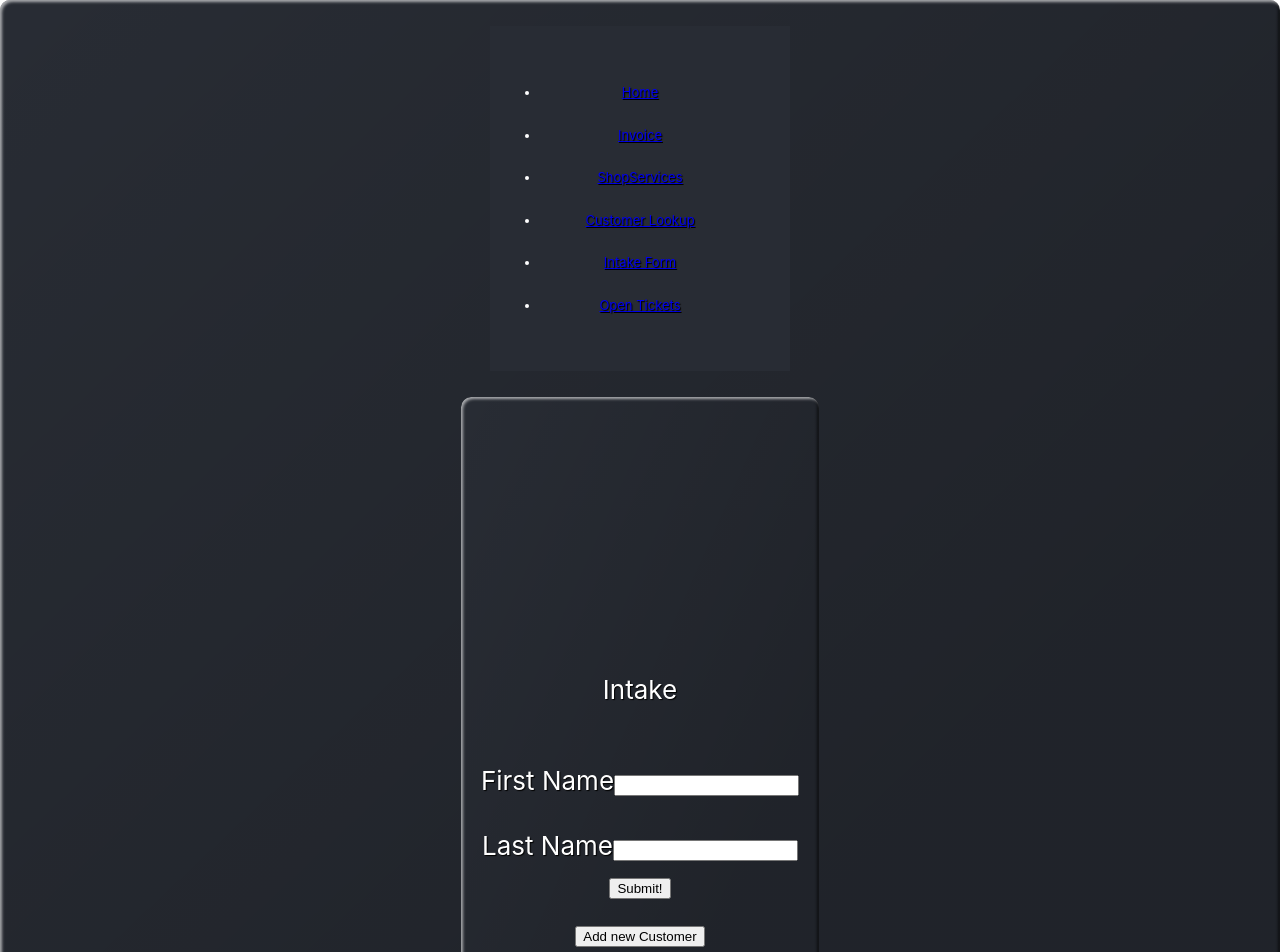
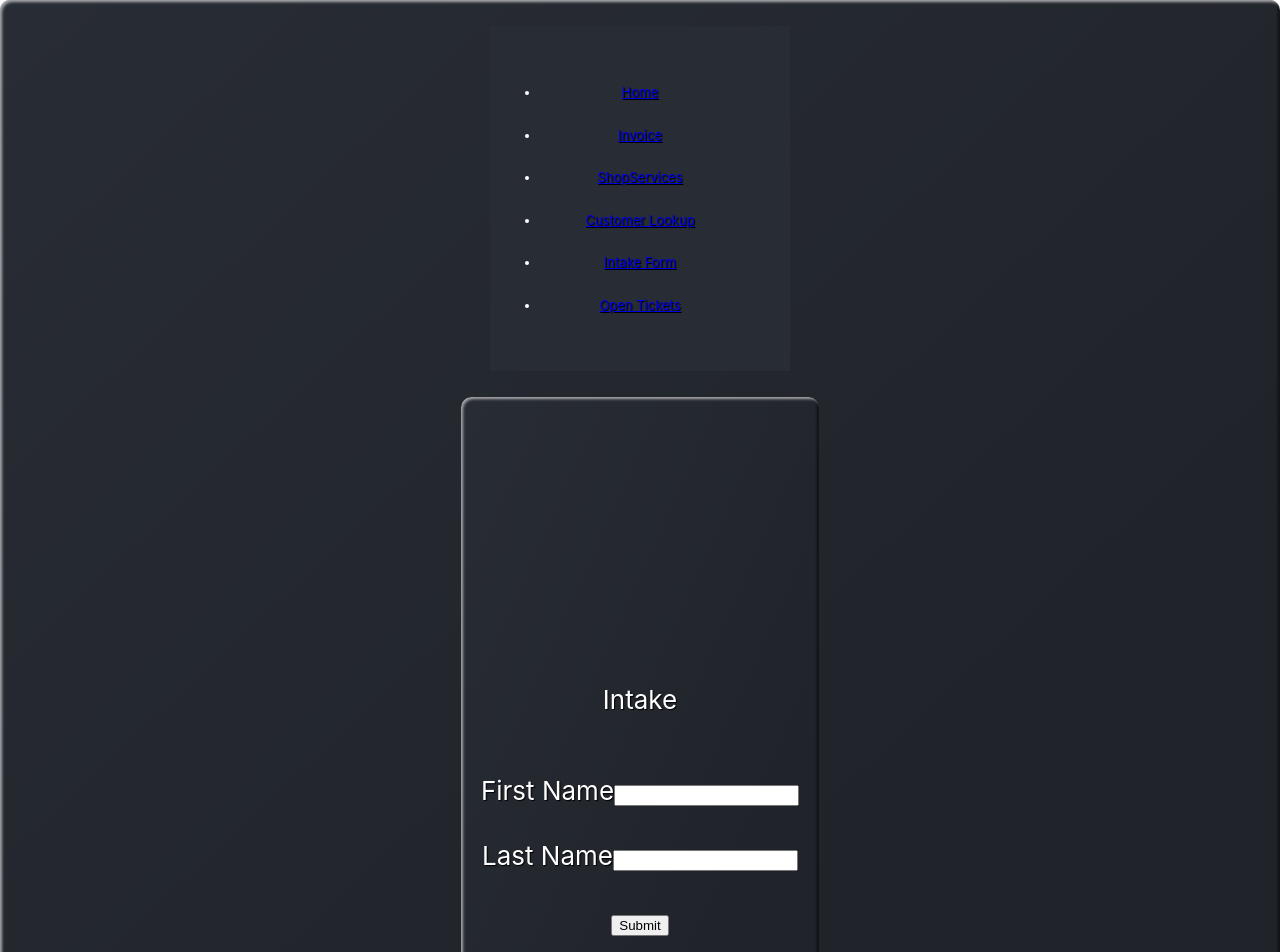
Before and after one commit to grumblefoot/AutomotiveFullStack, a React (Create React App) app: page /IntakeForm in a window 1280 px wide. Shown: the top 952 px of the page. Built offline with nearby package versions, Linux system fonts and the light colour scheme.

Commit message:
Worked on page linked and intake IntakeForm

```diff
--- a/src/pages/Customer Lookup/customerlookup.js
+++ b/src/pages/Customer Lookup/customerlookup.js
@@ -1,5 +1,7 @@
 import React, {useState} from 'react';
 import './styles.css'
+import { Link } from "react-router-dom";
+
 const CustomerLookup = () => {
     // handle button actions
     const [textBoxValue, setTextBoxValue] = useState();
@@ -35,9 +37,9 @@ const CustomerLookup = () => {
                 </form>
                 <button onClick={handleClick}>Search! </button>
                 <div>
-                <button>
+                <Link to ="/IntakeForm"><button>
                     Add new Customer
-                </button>
+                </button></Link>
                 </div>
             </header>
         </div>
--- a/src/pages/HomePage/homepage.js
+++ b/src/pages/HomePage/homepage.js
@@ -1,4 +1,3 @@
-import React, {useState} from 'react';
 import logo from './PageComponents/logo.svg';
 import { Link } from "react-router-dom";
 
@@ -18,12 +17,8 @@ const HomePage = () => {
                 HomePage
                 </p>
                 <form>
-                    <button>
-                        Open Tickets
-                    </button>
-                    <button>
-                        Customer Lookup
-                    </button>
+                    <Link to ="/opentickets"><button>Open Tickets</button></Link>
+                    <Link to ="/customerlookup"><button>Customer Lookup</button></Link>
                     <Link to="/services"><button>Shop Controls</button></Link>
                 </form>
             </header>
--- a/src/pages/IntakeForm/intakeform.js
+++ b/src/pages/IntakeForm/intakeform.js
@@ -1,48 +1,73 @@
-import React, {useState} from 'react';
-import './styles.css'
+import React, { useState } from 'react';
+import './styles.css';
+
 const IntakeForm = () => {
-    // handle button actions
-    const [textBoxValue, setTextBoxValue] = useState();
-    const [lastNameValue, setLastNameText] = useState();
+  const [firstName, setFirstName] = useState('');
+  const [lastName, setLastName] = useState('');
 
-    const handleTextBoxChange = (event) => {
-        setTextBoxValue(event.target.value);
+  const handleFirstNameChange = (event) => {
+    setFirstName(event.target.value);
+  };
+
+  const handleLastNameChange = (event) => {
+    setLastName(event.target.value);
+  };
+
+  const handleSubmit = async (event) => {
+    event.preventDefault();
+
+    try {
+      // Send the form data to the backend API
+      await fetch('/server/mySQL', {
+        method: 'POST',
+        headers: {
+          'Content-Type': 'application/json',
+        },
+        body: JSON.stringify({
+          firstName,
+          lastName,
+        }),
+      });
+
+      // Clear the form
+      setFirstName('');
+      setLastName('');
+
+      // Display a success message or perform any other actions
+      console.log('Form submitted successfully');
+    } catch (error) {
+      console.error('Error submitting form:', error);
+      // Handle the error, display an error message, etc.
     }
-    //put function to contact db here
-    const handleClick = () => {
-        //do something with textBoxValue
-    }
-    const handleLastNameText = (event) => {
-        setLastNameText(event.target.value);
-    }
-
-
+  };
 
   return (
-
     <div>
       <header className="styled">
-
         <p>Intake</p>
-                <form>
+        <form onSubmit={handleSubmit}>
           <div>
-                        <text>First Name</text>
-                        <input type="text" value={textBoxValue} onChange={handleTextBoxChange}>
-                        </input>
+            <label htmlFor="firstName">First Name</label>
+            <input
+              type="text"
+              id="firstName"
+              value={firstName}
+              onChange={handleFirstNameChange}
+            />
           </div>
-                    <text>Last Name</text>
-                    <input type="text" value={lastNameValue} onChange={handleLastNameText}></input>
+          <div>
+            <label htmlFor="lastName">Last Name</label>
+            <input
+              type="text"
+              id="lastName"
+              value={lastName}
+              onChange={handleLastNameChange}
+            />
+          </div>
+          <button type="submit">Submit</button>
         </form>
-                <button onClick={handleClick}>Submit! </button>
-                <div>
-                <button>
-                    Add new Customer
-                </button>
-                </div>
       </header>
     </div>
-
-
   );
 };
 
--- a/src/pages/Open Tickets/opentickets.js
+++ b/src/pages/Open Tickets/opentickets.js
@@ -1,22 +1,7 @@
-import React, {useState} from 'react';
+
 import './styles.css'
 
 const OpenTickets = () => {
-    // handle button actions
-    const [textBoxValue, setTextBoxValue] = useState();
-    const [lastNameValue, setLastNameText] = useState();
-
-    const handleTextBoxChange = (event) => {
-        setTextBoxValue(event.target.value);
-    }
-    //put function to contact db here
-    const handleClick = () => {
-        //do something with textBoxValue
-    }
-    const handleLastNameText = (event) => {
-        setLastNameText(event.target.value);
-    }
-
 
 
     return (
--- a/src/pages/Services/services.js
+++ b/src/pages/Services/services.js
@@ -34,13 +34,13 @@ const Services = () => {
                 </p>
                 <form>
                     <button onClick={handlePartsClick}>
-                        Add Parts
+                        Part Lookup
                     </button>
                     <button onClick={handleLaborClick}>
-                        Add Labor
+                        Labor Lookup
                     </button>
                     <button onClick={handleServiceClick}>
-                        Edit Services
+                        Add/Edit Inventory
                     </button>
 
 
```
Lines whose indentation alone changed are shown as unchanged.
